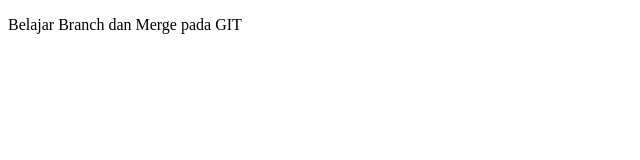
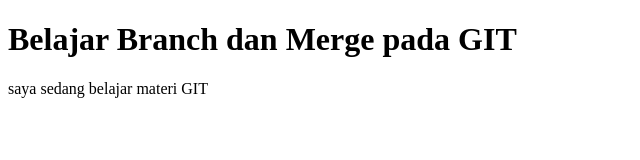
Before and after one commit to Ifuran/eduwork, a plain HTML site: page test_commit/test_commit_git.html in a window 1280 px wide. Shown: the whole page, without its empty margins (0-640 px from the left). Drawn offline with Linux system fonts and the light colour scheme.

Commit message:
membuat file html

```diff
--- a/test_commit/test_commit_git.html
+++ b/test_commit/test_commit_git.html
@@ -6,6 +6,7 @@
     <title>Git Exercise</title>
   </head>
   <body>
-    <p>Belajar Branch dan Merge pada GIT</p>
+    <h1>Belajar Branch dan Merge pada GIT</h1>
+    <p>saya sedang belajar materi GIT</p>
   </body>
 </html>
```
